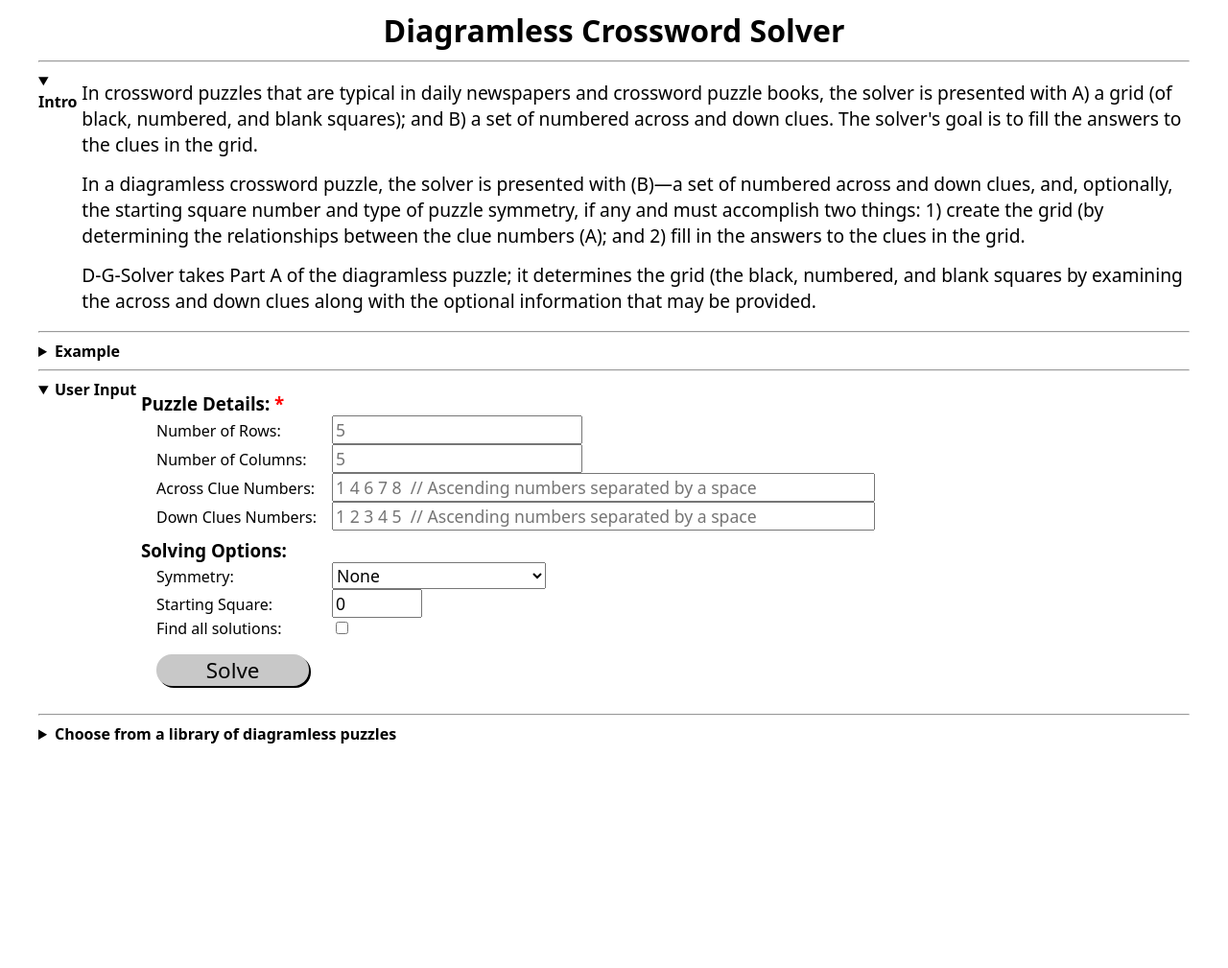
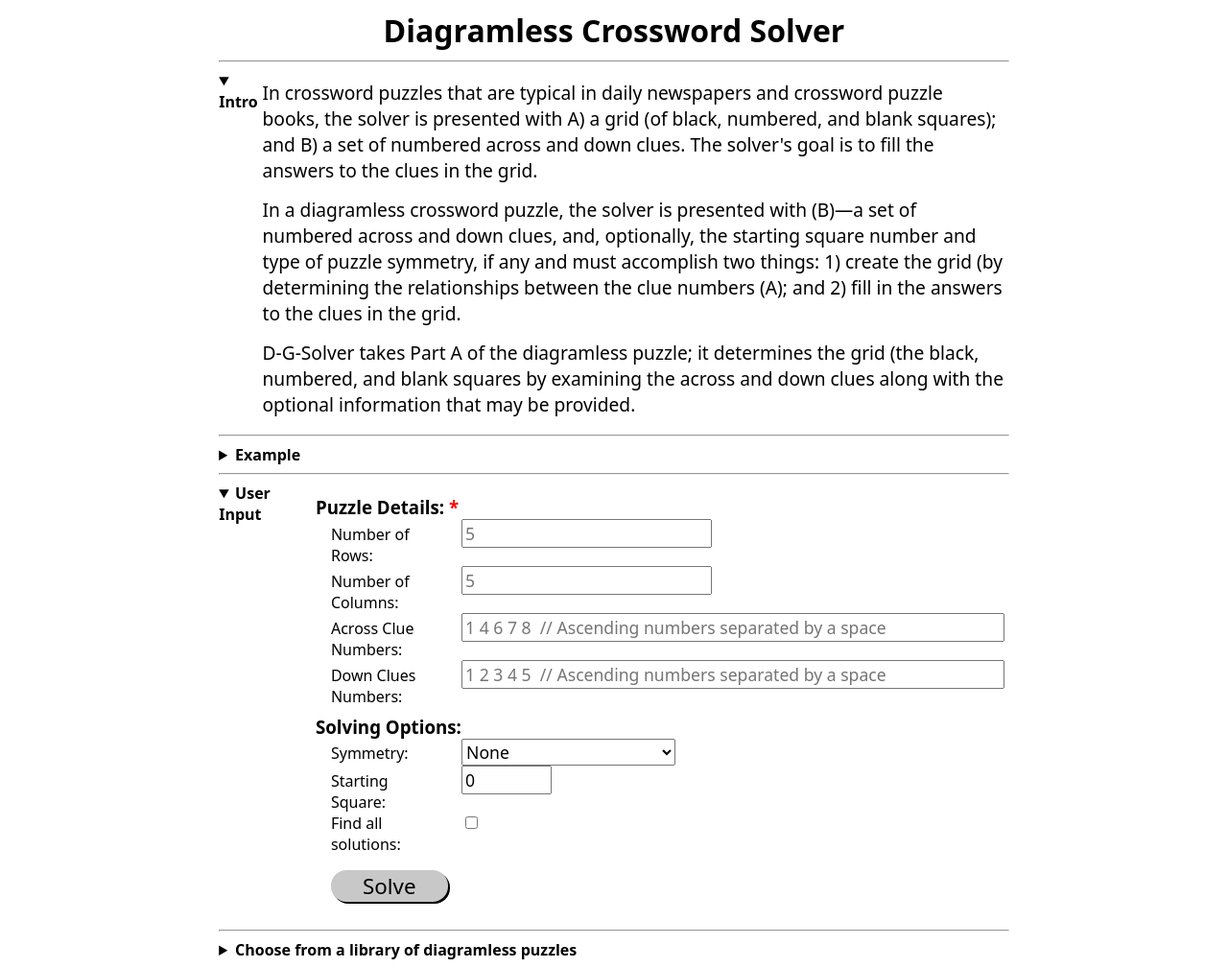
Before and after one commit to JordanKarp/diagramless-solver-web-app, a Flask app: page / in a window 1280 px wide. Shown: the whole page at 96% size. Before the commit the page ends 775 px from the top, so only its background shows below. Run offline with Flask 3, Linux system fonts and the light colour scheme; some libraries are stand-ins or nearby versions.

Commit message:
Update content grid size

```diff
--- a/static/css/style.css
+++ b/static/css/style.css
@@ -31,7 +31,7 @@ details {
 .content-grid,
 .full-width {
     --padding-inline: 2rem;
-    --content-max-width: 1200px;
+    --content-max-width: 90ch;
     --breakout-max-width: 1300px;
     --breakout-size: calc((var(--breakout-max-width) - var(--content-max-width)) / 2);
 
--- a/templates/solve.html
+++ b/templates/solve.html
@@ -64,7 +64,7 @@
 
     {% else %}
 
-    <div id="solutions">
+    <div id="solutions breakout">
         {% for sol in solutions %}
         <div class="solution">
             <div class="solHead">
```
